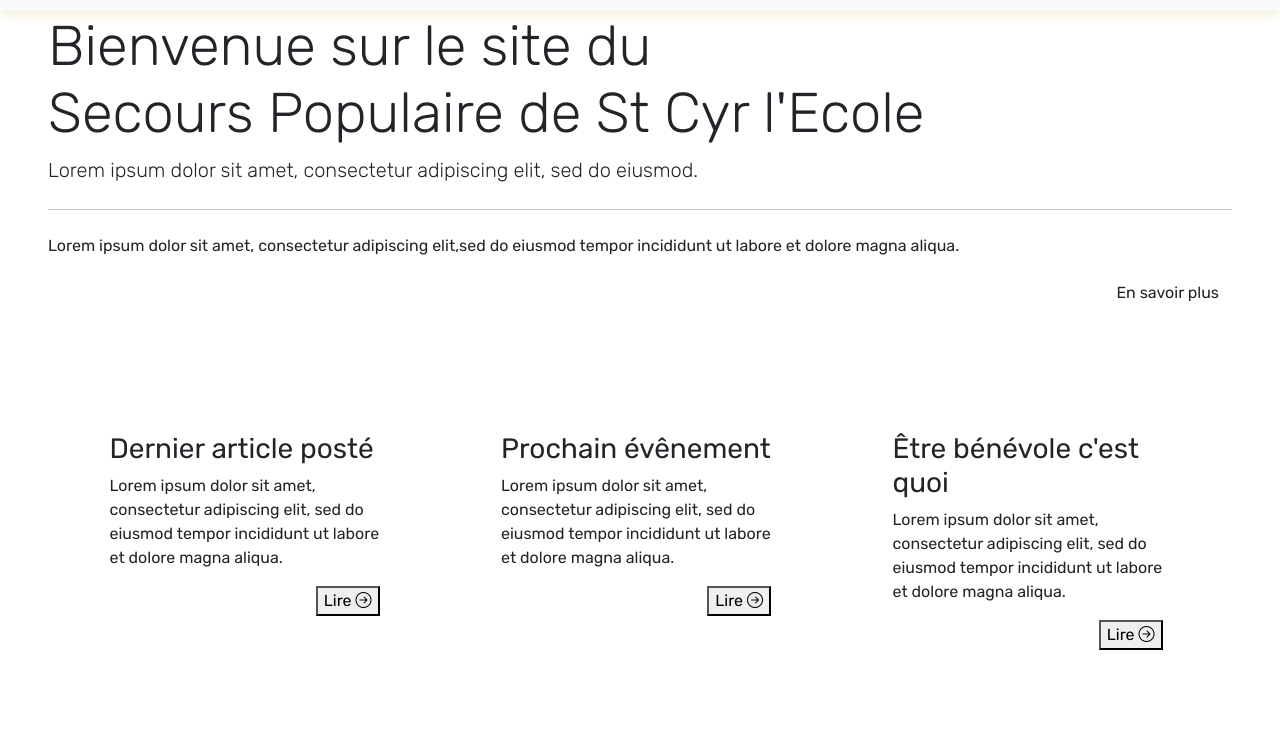
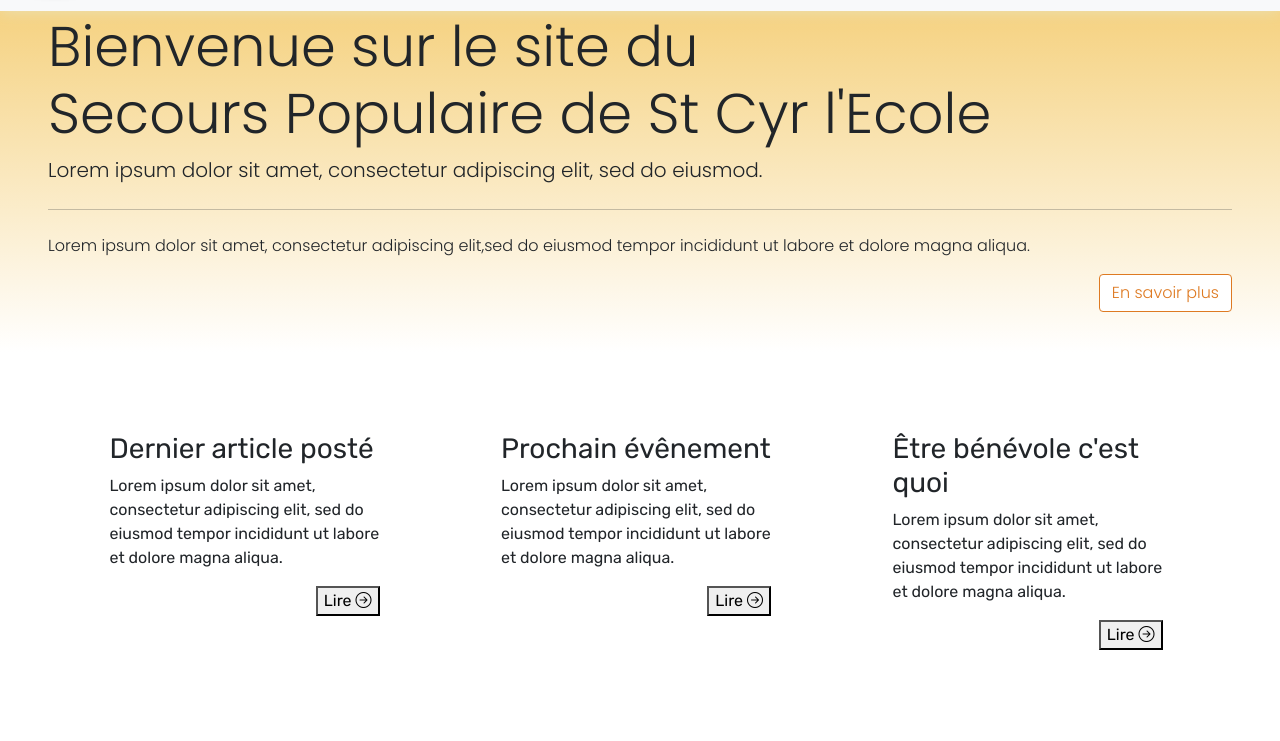
Before and after one commit to mgilbert82/SecoursPopulaire-HtmlCss, a plain HTML site: page accueil.html in a window 1280 px wide. Shown: the part 59-800 px from the top of the page. Drawn offline with nearby package versions, Linux system fonts and the light colour scheme; a web font is replaced by a local one.

Commit message:
Ajout des styles pour la page accueil.html > style.css

```diff
--- a/style.css
+++ b/style.css
@@ -35,3 +35,26 @@
     transform: scale(1.1);
     transition: all ease-in-out 0.5ms;
 }
+
+/* Jumbotron */
+
+
+#jumbotron {
+    background: linear-gradient(#F4CC70, #FFFFFF);
+    font-family: 'Poppins', sans-serif;
+
+}
+
+#more {
+    background-color: white;
+    color: #DE7A22;
+    border-color: #DE7A22;
+    transition: all ease-in-out 0.5ms;
+}
+
+#more:hover {
+    background-color: #DE7A22;
+    border-color: white;
+    color: #FFFFFF;
+    transition: all ease-in-out 0.5ms;
+}
```
